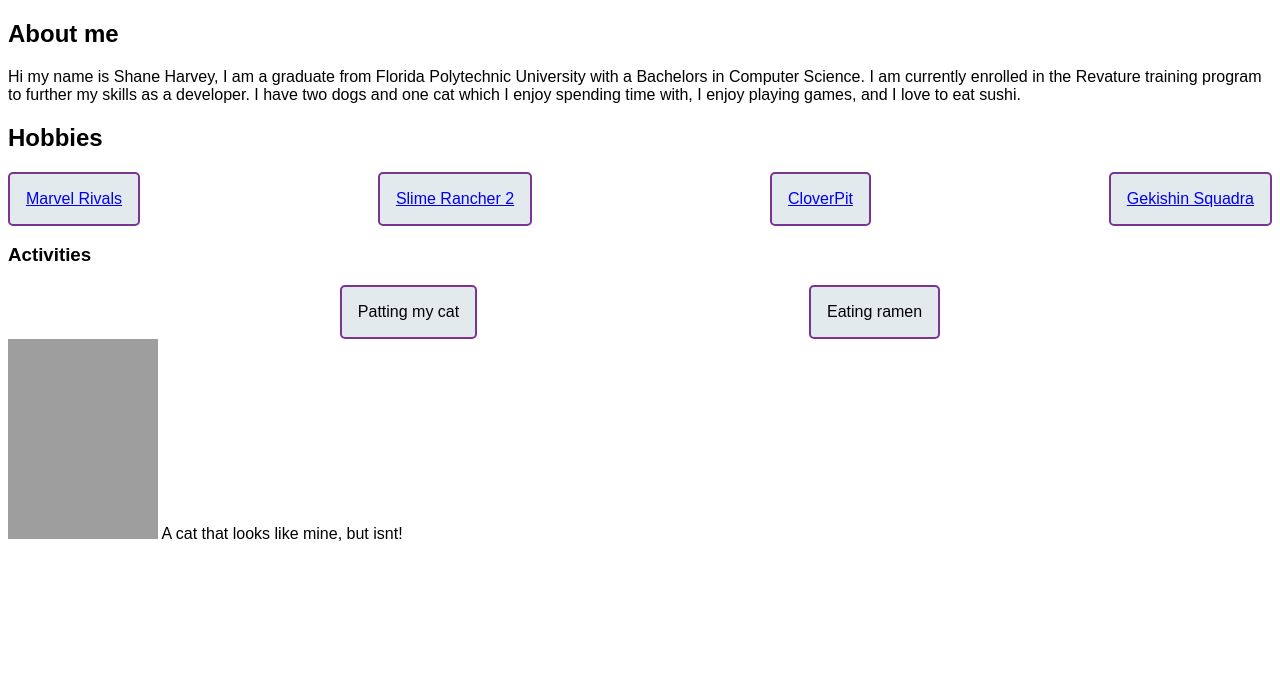
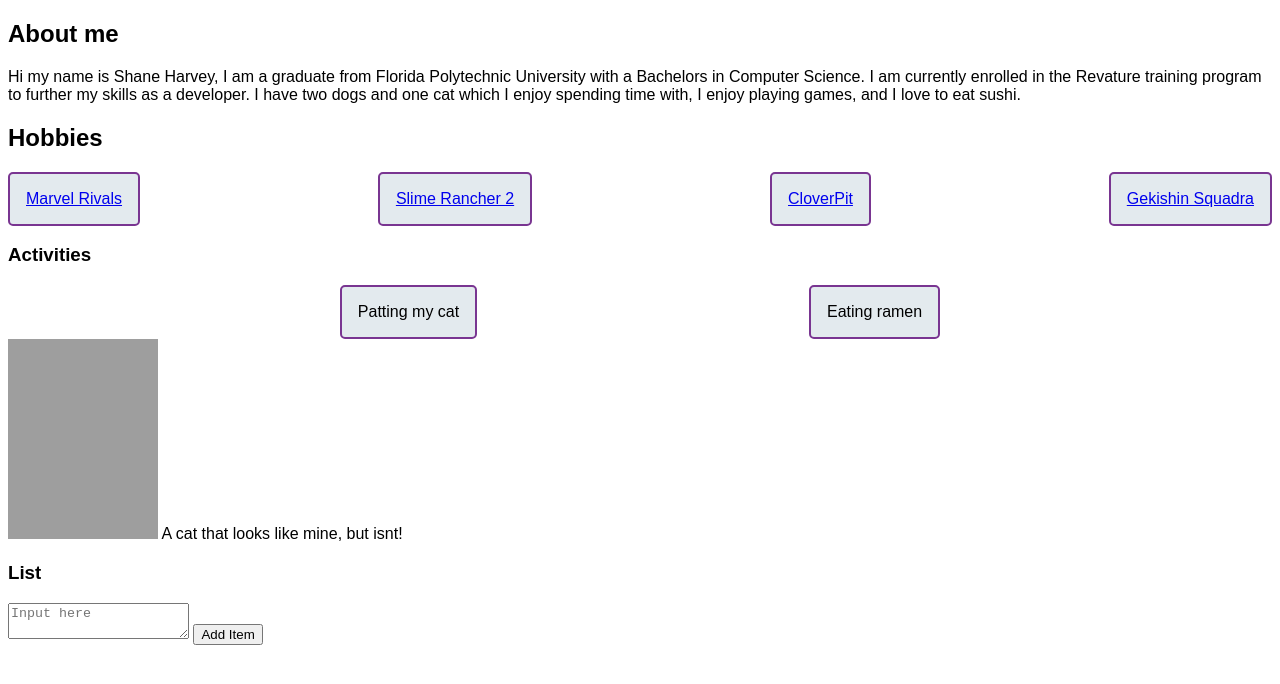
Before and after one commit to 250908-NET/HarveyS-HTML, a plain HTML site: page index.html in a window 1280 px wide. Drawn offline with Linux system fonts and the light colour scheme; grey boxes are pictures that could not be loaded.

Commit message:
Challenge 5

```diff
--- a/index.html
+++ b/index.html
@@ -35,11 +35,30 @@
         <div>Patting my cat</div>
         <div>Eating ramen</div>
     </div>
+
     <p1>
         <img width="150" height="200" src="https://upload.wikimedia.org/wikipedia/commons/thumb/4/4c/Blackcat-Lilith.jpg/375px-Blackcat-Lilith.jpg" alt="small cat photo">
         A cat that looks like mine, but isnt!
     </p1>
 
+
+    <h3> List </h3>
+    <div>
+    <textarea name="textarea" id="item" placeholder="Input here"></textarea>
+
+    <button onclick="addItemToList()">Add Item</button>
+    </div>
+
+    <script>
+        var list = [];
+        function addItemToList() {
+            let item = document.getElementById("item").value;
+            if (item != null && item != "") {
+                list.push(item);
+                alert('Item added1!');
+            }
+        }
+    </script>
 
     <!--
     <h2>Upcoming Classes</h2>
```
Also changed, not shown: 1 other file.
